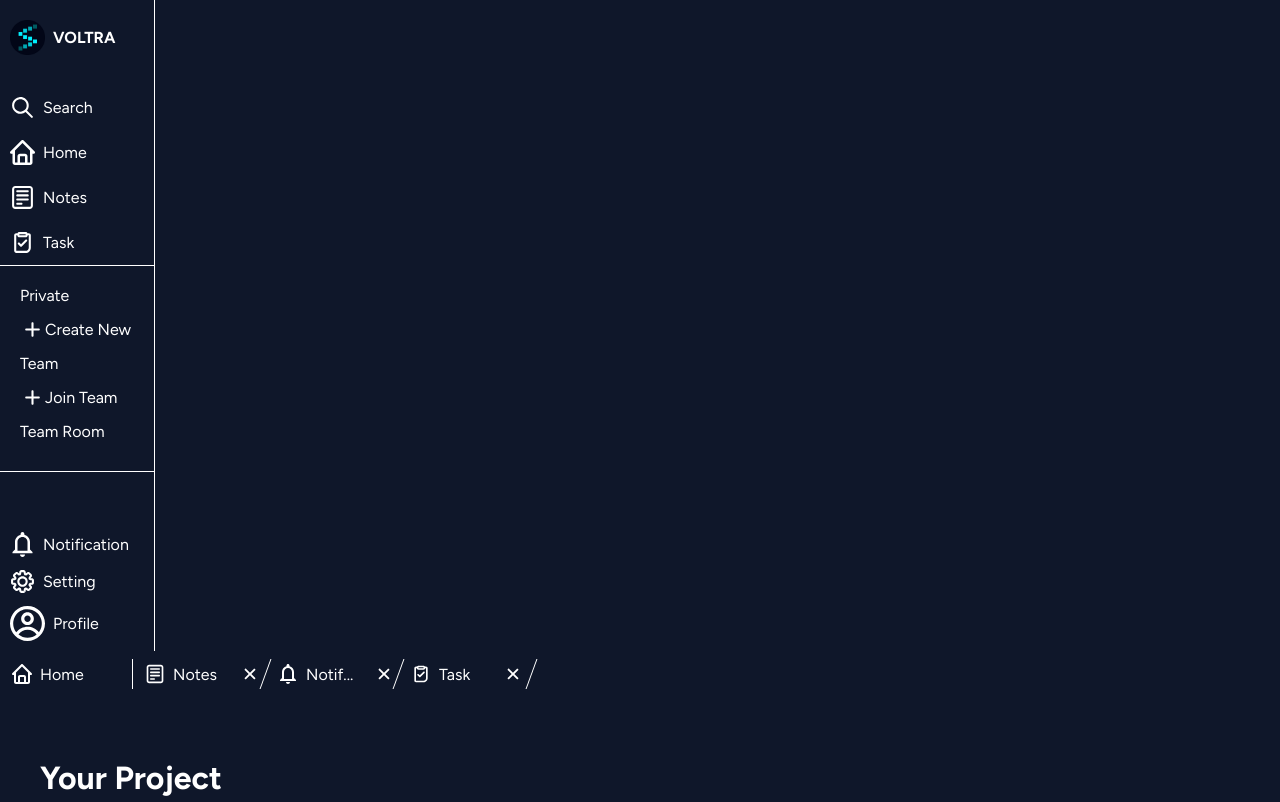
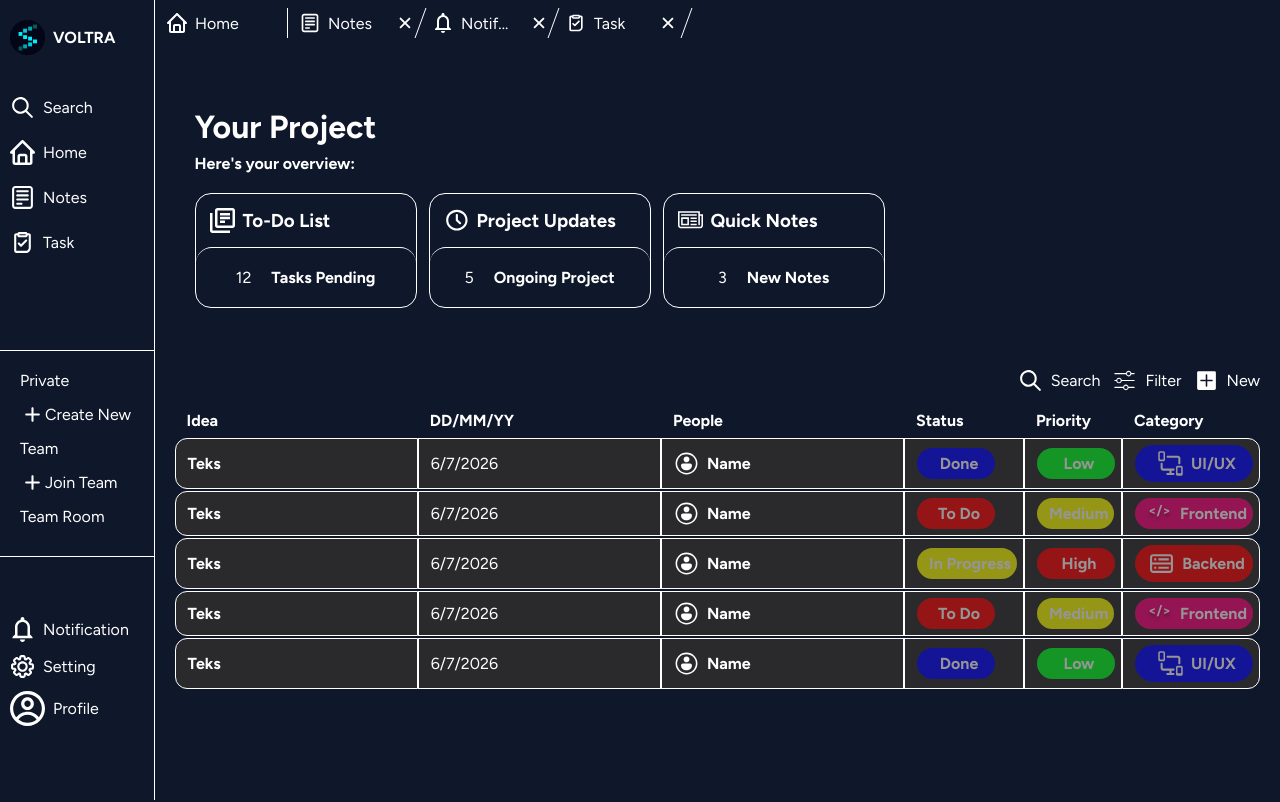
Before and after one commit to RakaPrasetyaHidayat/VOLTRA, a React (Create React App) app: page / in a window 1280 px wide. Shown: the top 802 px of the page. Built offline with nearby package versions, Linux system fonts and the light colour scheme.

Commit message:
Menambahkan sidebar component

```diff
--- a/src/pages/home/Home.module.css
+++ b/src/pages/home/Home.module.css
@@ -22,6 +22,12 @@
     font-family: figtree;
 }
 
+.container {
+    height: 100vh;
+    width: 100%;
+    display: grid;
+    grid-template-columns: auto 1fr;
+}
 
 #pages {
     display: flex;
```
